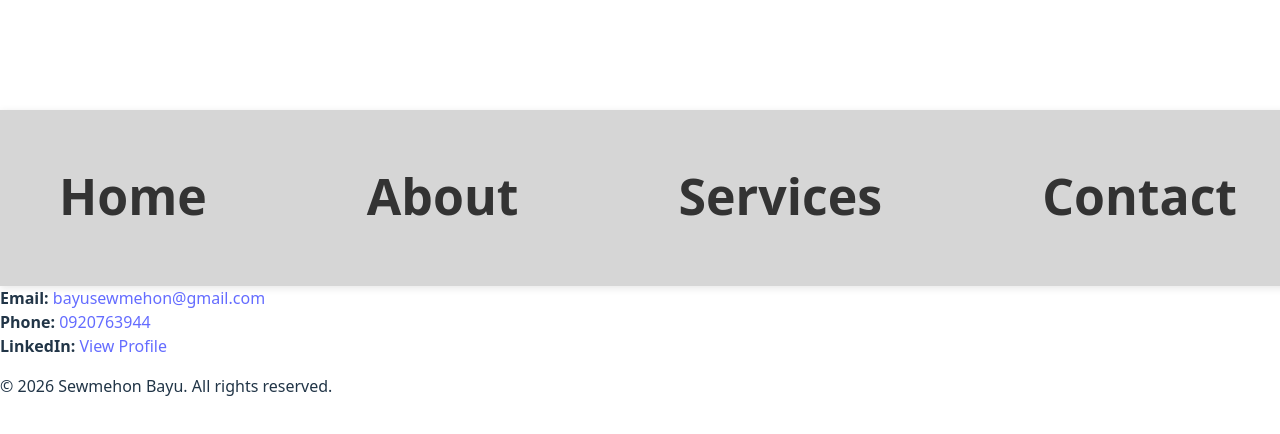
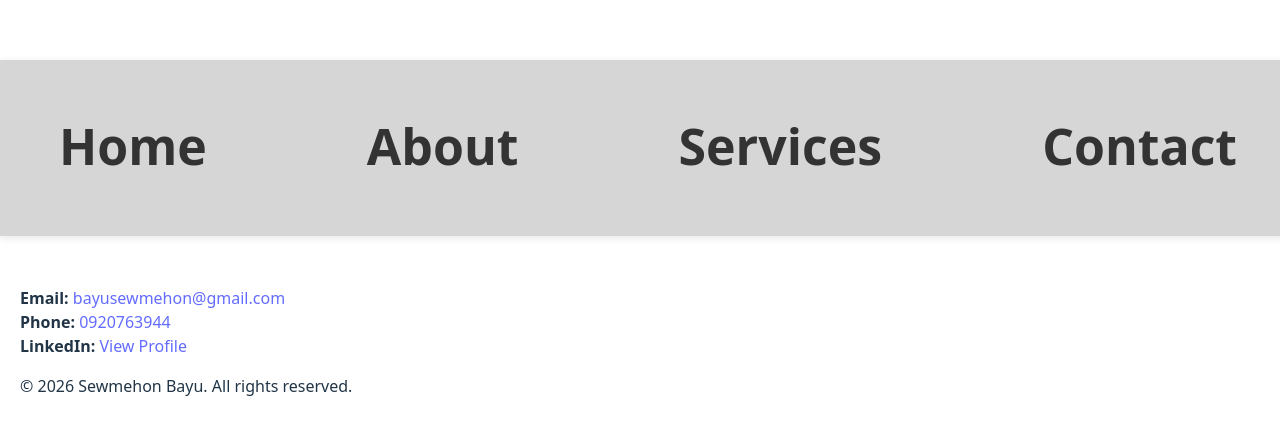
Before and after one commit to simon21728/CompanyProject, a React app in the folder frontend/: page /moreinfo in a window 1280 px wide. Shown: the part 138-572 px from the top of the page. Built offline with nearby package versions, Linux system fonts and the light colour scheme; the HTML template or start-up script is replaced by a standard one.

Commit message:
fix averall

```diff
--- a/frontend/src/components/Moreinfo.jsx
+++ b/frontend/src/components/Moreinfo.jsx
@@ -1,14 +1,14 @@
 function Moreinfo() {
   return (
     <div className="min-h-screen bg-gray-800 text-white m-0 p-0">
-      <div className="px-6 py-8 md:px-12 md:py-10 mt-[20px] ml-[30px]">
+      <div
+        className="mt-[20px] ml-[30px]"
+        style={{ padding: "50px 20px" }}
+      >
         <div className="flex flex-col md:flex-row justify-between gap-4 mb-6">
           <div className="moreinfo-item">
             <strong>Email:</strong>{" "}
-            <a
-              href="mailto:bayusewmehon@gmail.com"
-              className="hover:underline"
-            >
+            <a href="mailto:bayusewmehon@gmail.com" className="hover:underline">
               bayusewmehon@gmail.com
             </a>
           </div>
```
